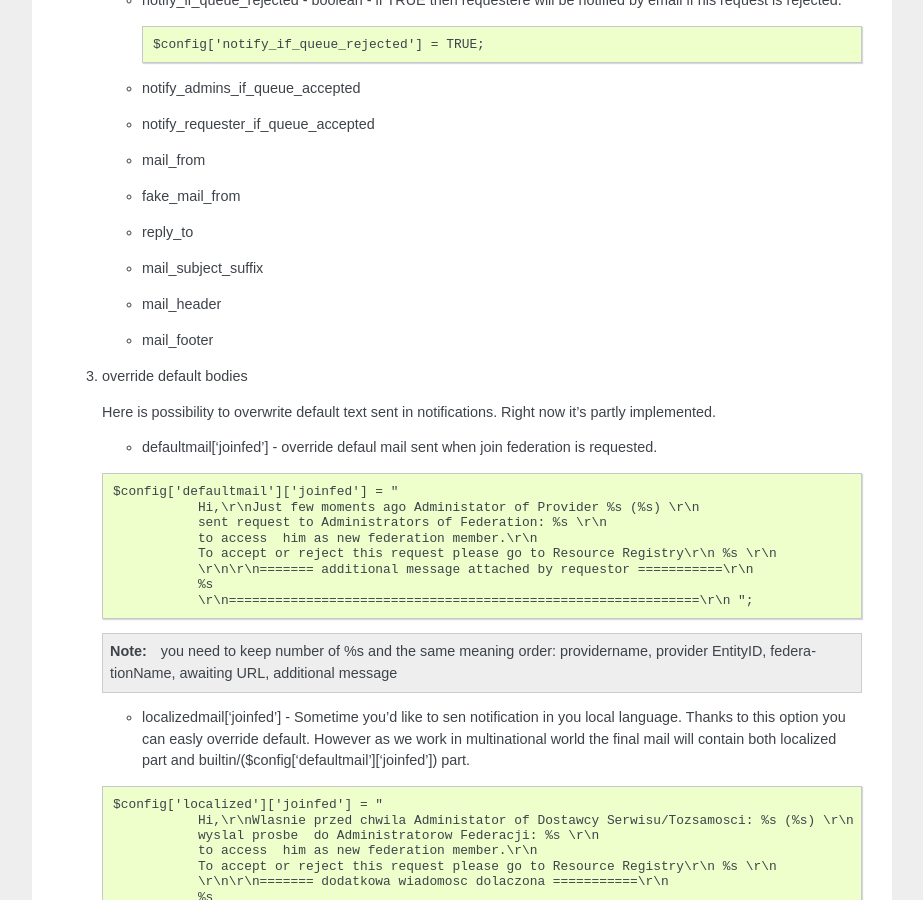
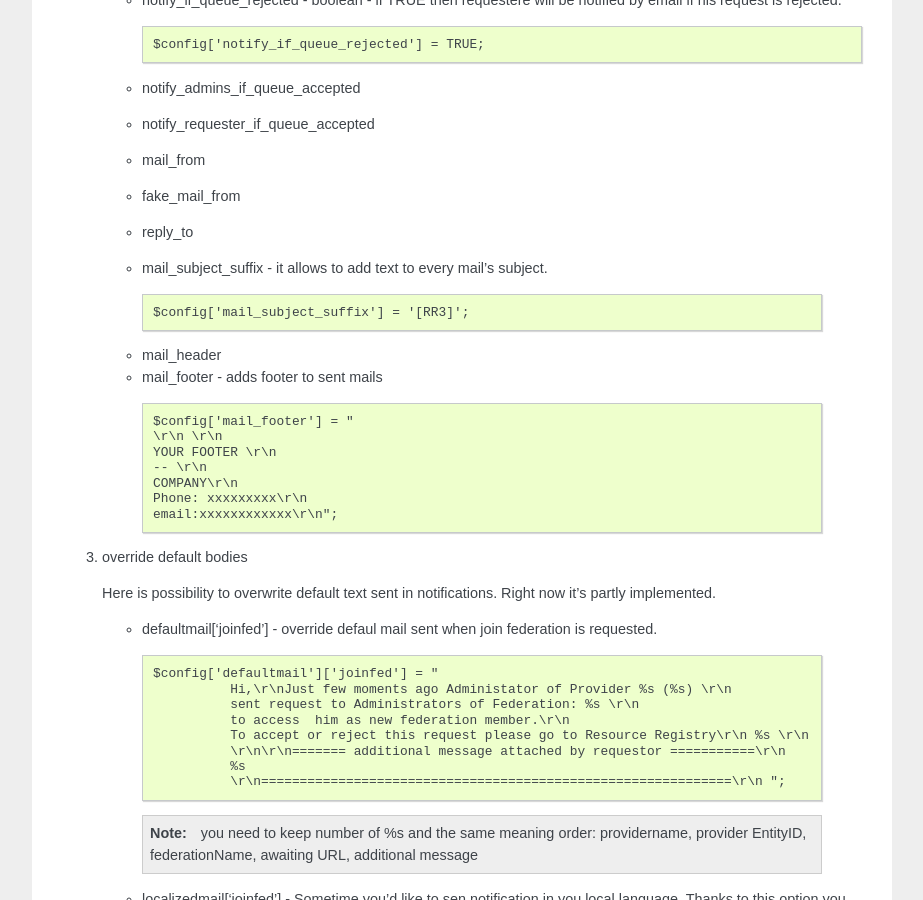
Before and after one commit to Edugate/Documentation, a Sphinx documentation site: the page built from rr3-admin/source/configfile.rst, in a window 1280 px wide and 900 px high, scrolled down 5516 px. Shown: the whole window, without its empty margins (198-1121 px from the left). Built offline with Sphinx 7.4.7, drawn with Linux system fonts in a browser that asks for light colours.

Commit message:
update cont

```diff
--- a/rr3-admin/source/configfile.rst
+++ b/rr3-admin/source/configfile.rst
@@ -354,11 +354,25 @@ You can use **email-default.php** as a template. Ther are two parts:
 
    * reply_to
 
-   * mail_subject_suffix
+   * mail_subject_suffix - it allows to add text to every mail's subject.
+
+    .. code:: php
+
+     $config['mail_subject_suffix'] = '[RR3]';
 
    * mail_header
 
-   * mail_footer
+   * mail_footer - adds footer to sent mails
+
+    .. code:: php
+
+     $config['mail_footer'] = "
+     \r\n \r\n
+     YOUR FOOTER \r\n
+     -- \r\n
+     COMPANY\r\n
+     Phone: xxxxxxxxx\r\n
+     email:xxxxxxxxxxxx\r\n";
 
 #. override default bodies
 
@@ -367,9 +381,9 @@ You can use **email-default.php** as a template. Ther are two parts:
 
    * defaultmail['joinfed'] - override defaul mail sent when join federation is requested.
 
-   .. code:: php
+    .. code:: php
 
-    $config['defaultmail']['joinfed'] = "
+     $config['defaultmail']['joinfed'] = "
                Hi,\r\nJust few moments ago Administator of Provider %s (%s) \r\n
                sent request to Administrators of Federation: %s \r\n
                to access  him as new federation member.\r\n
@@ -379,16 +393,16 @@ You can use **email-default.php** as a template. Ther are two parts:
                \r\n=============================================================\r\n ";
 
 
-   .. note::
+    .. note::
 
-    you need to keep number of %s and the same meaning order: providername, provider EntityID, federationName, awaiting URL, additional message
+     you need to keep number of %s and the same meaning order: providername, provider EntityID, federationName, awaiting URL, additional message
 
    * localizedmail['joinfed'] - Sometime you'd like to sen notification in you local language. Thanks to this option you can easly override default. However as we work in multinational world the final mail will contain both localized part and builtin/($config['defaultmail']['joinfed']) part.
 
 
-   .. code:: php
+    .. code:: php
 
-    $config['localized']['joinfed'] = "
+     $config['localized']['joinfed'] = "
                Hi,\r\nWlasnie przed chwila Administator of Dostawcy Serwisu/Tozsamosci: %s (%s) \r\n
                wyslal prosbe  do Administratorow Federacji: %s \r\n
                to access  him as new federation member.\r\n
@@ -398,9 +412,9 @@ You can use **email-default.php** as a template. Ther are two parts:
                \r\n=============================================================\r\n ";
 
 
-   .. note::
+    .. note::
 
-    you need to keep number of %s and the same meaning order: providername, provider EntityID, federationName, awaiting URL, additional message
+     you need to keep number of %s and the same meaning order: providername, provider EntityID, federationName, awaiting URL, additional message
 
 
 
```
Also changed, not shown: 5 other files.
